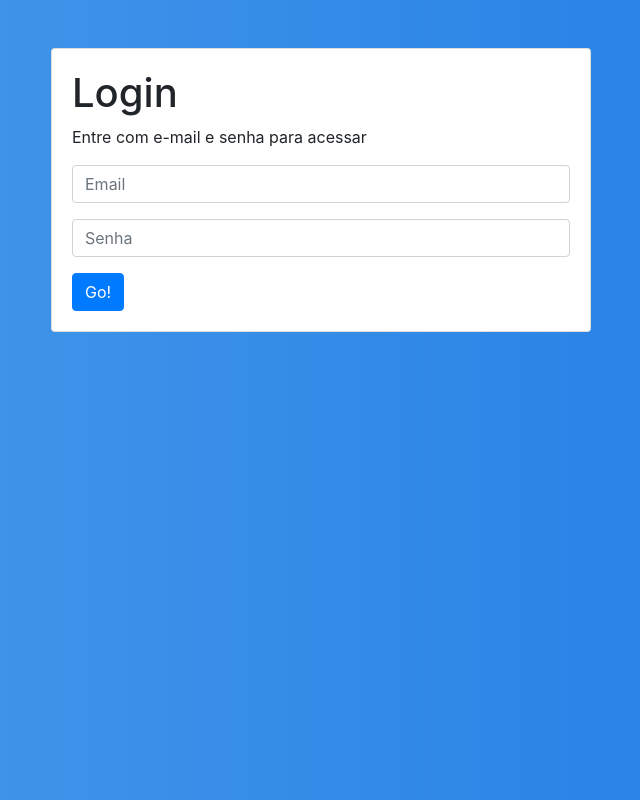
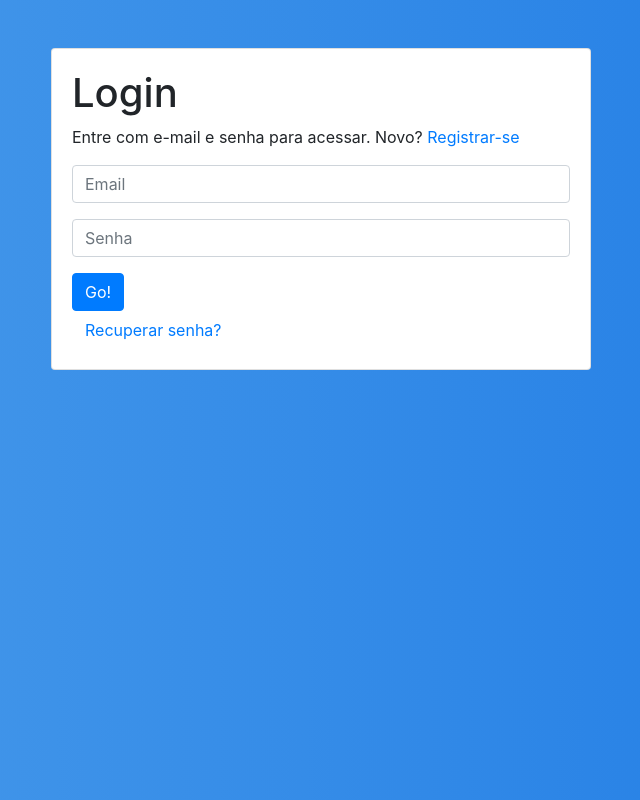
Before and after one commit to jamangueira7/admin-template-react-js-son, a React (Create React App) app: page /login in a window 1280 px wide. Shown: the whole page, without its empty margins (319-959 px from the left). Built offline with nearby package versions, Linux system fonts and the light colour scheme.

Commit message:
Criando o component Forgot

```diff
--- a/src/App.js
+++ b/src/App.js
@@ -3,6 +3,7 @@ import { BrowserRouter, Switch, Route } from 'react-router-dom';
 
 import Home from './components/Home';
 import Login from './components/Login';
+import Forgot from './components/Forgot';
 import NotFound from './components/NotFound';
 
 export default function App() {
@@ -12,8 +13,11 @@ export default function App() {
         <Route exact path="/">
             <Home />
         </Route>
-        <Route exact path="/Login">
+        <Route exact path="/login">
             <Login />
+        </Route>
+        <Route exact path="/forgot">
+          <Forgot />
         </Route>
         <Route path="*">
           <NotFound />
--- /dev/null
+++ b/src/components/Forgot.js
@@ -0,0 +1,14 @@
+import React, { Component } from 'react';
+import { Link } from 'react-router-dom';
+
+export default class Forgot extends Component {
+    render() {
+        return (
+            <div>
+                <h1>Forgot</h1>
+                <Link to="/login">Login</Link>
+            </div>
+
+        );
+    }
+}
--- a/src/components/Login.js
+++ b/src/components/Login.js
@@ -1,4 +1,4 @@
-import React, { Component } from 'react';
+import React from 'react';
 import { Link } from 'react-router-dom';
 import useClass from './../hooks/add-class-body';
 import {
@@ -28,7 +28,9 @@ const Login = () => {
                          <CardBody>
                              <Form>
                                  <h1>Login</h1>
-                                 <p>Entre com e-mail e senha para acessar</p>
+                                 <p>
+                                     Entre com e-mail e senha para acessar. Novo? <Link to="register">Registrar-se</Link>
+                                 </p>
                                  <InputGroup className="mb-3">
                                      <Input type="email" placeholder="Email"></Input>
                                  </InputGroup>
@@ -37,6 +39,11 @@ const Login = () => {
                                  </InputGroup>
                                  <InputGroup>
                                      <Button color="primary" onClick={handleLogin}>Go!</Button>
+                                 </InputGroup>
+                                 <InputGroup>
+                                     <Link to="forgot">
+                                         <Button color="link">Recuperar senha?</Button>
+                                     </Link>
                                  </InputGroup>
                              </Form>
                          </CardBody>
```
Also changed, not shown: 1 other file (tests, documents, lock files or other folders).
